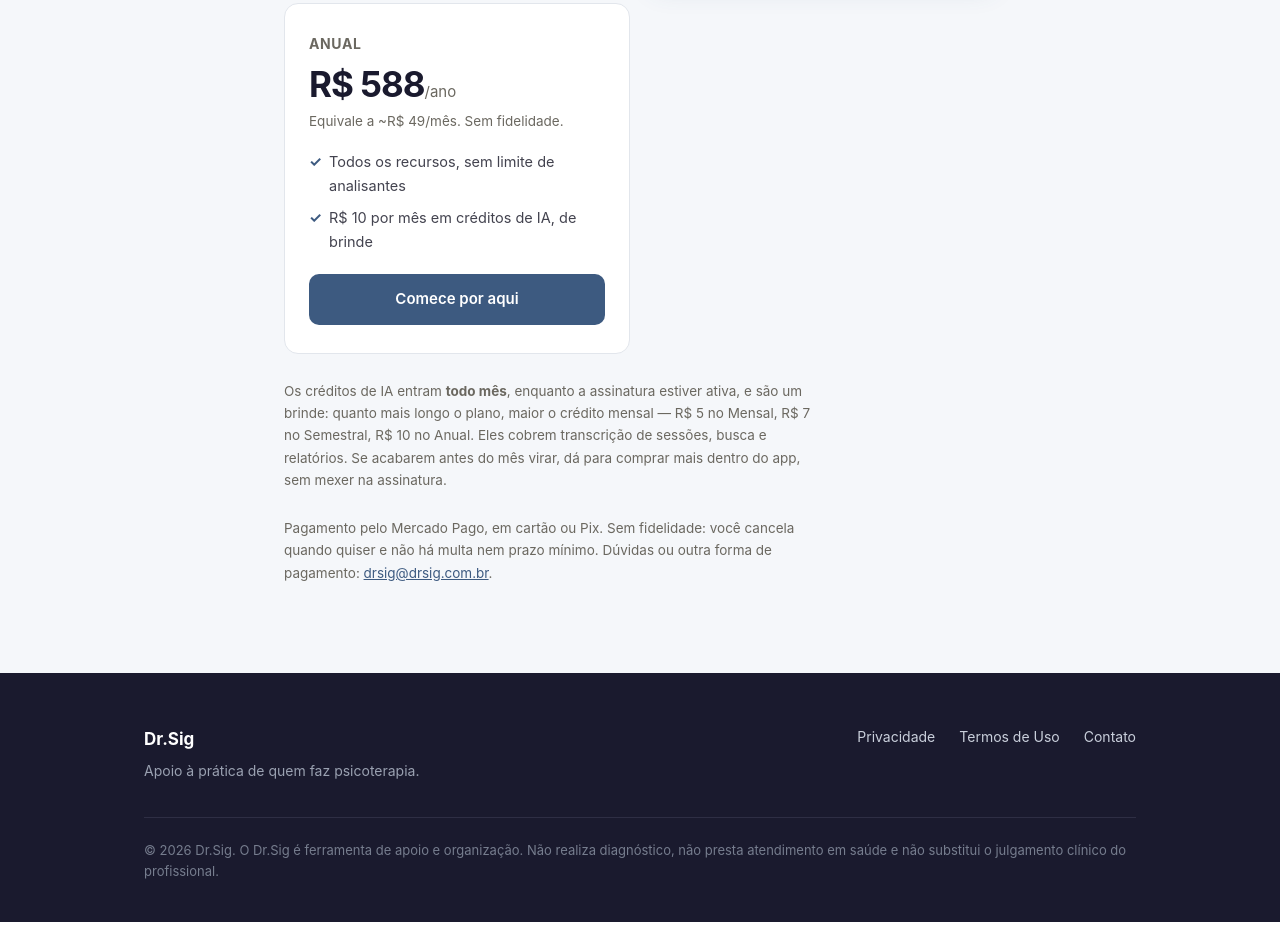
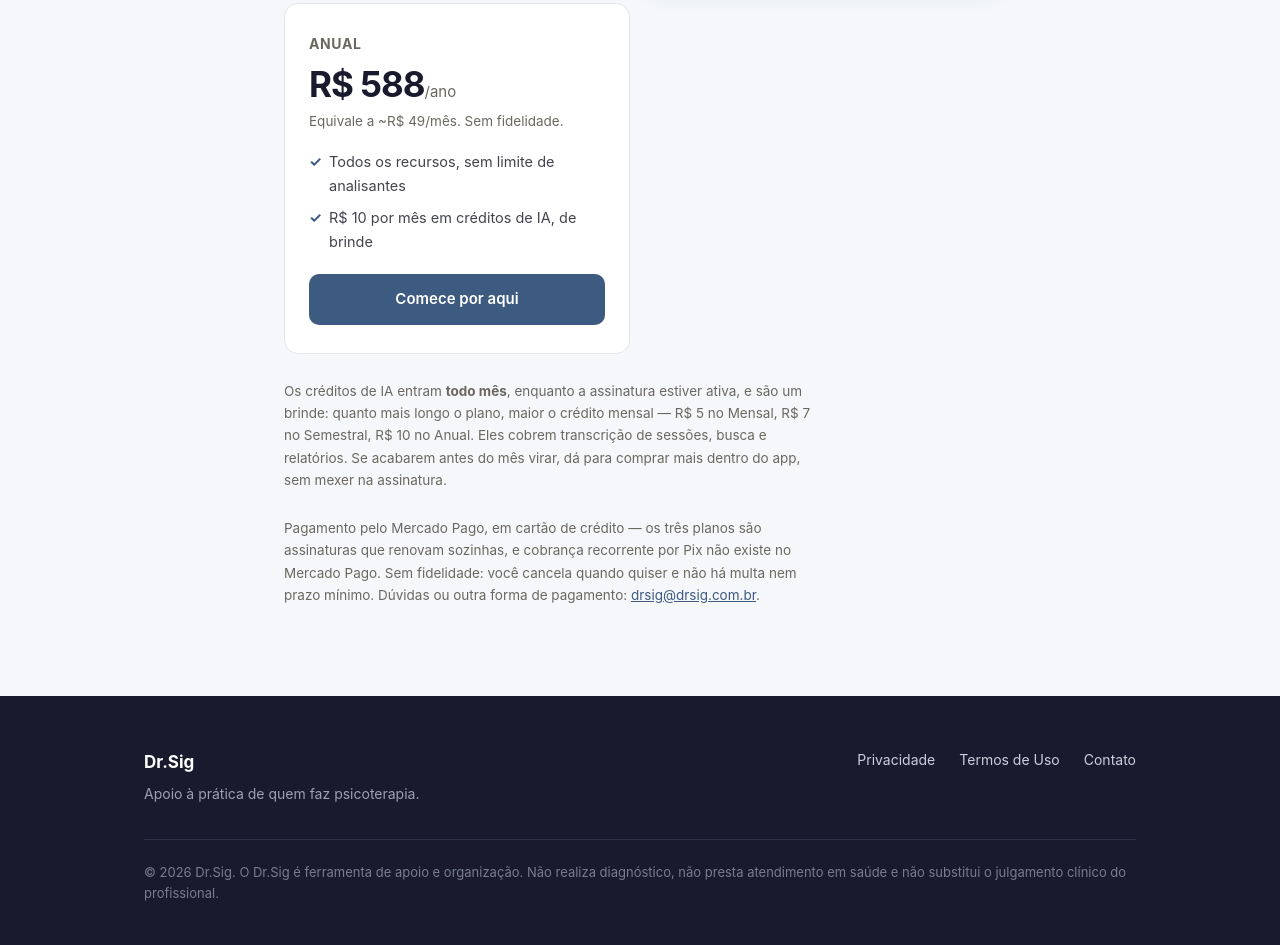
Before and after one commit to paulovsp/drsig-site, a plain HTML site: page index.html in a window 1280 px wide. Shown: the part 5033-5978 px from the top of the page. Before the commit the page ends 5955 px from the top, so only its background shows below. Drawn offline with Linux system fonts and the light colour scheme.

Commit message:
fix: os três planos são assinatura em cartão, não "cartão ou Pix"
Recorrência no Mercado Pago só existe em cartão de crédito — Pix não faz
cobrança automática. Anunciar Pix numa página de assinatura é prometer o
que a hora do pagamento vai desmentir.

Co-Authored-By: Claude Opus 5 <noreply@anthropic.com>

```diff
--- a/index.html
+++ b/index.html
@@ -442,8 +442,9 @@ virar, dá para comprar mais dentro do app, sem mexer na assinatura.
 </p>
 
 <p style="font-size:13.5px;color:var(--suave);margin-top:26px;max-width:64ch;">
-Pagamento pelo Mercado Pago, em cartão ou Pix. Sem fidelidade: você cancela quando quiser e
-não há multa nem prazo mínimo. Dúvidas ou outra forma de pagamento:
+Pagamento pelo Mercado Pago, em cartão de crédito — os três planos são assinaturas que
+renovam sozinhas, e cobrança recorrente por Pix não existe no Mercado Pago. Sem fidelidade:
+você cancela quando quiser e não há multa nem prazo mínimo. Dúvidas ou outra forma de pagamento:
 <a href="mailto:drsig@drsig.com.br" style="color:var(--azul);">drsig@drsig.com.br</a>.
 </p>
 </div>
```
